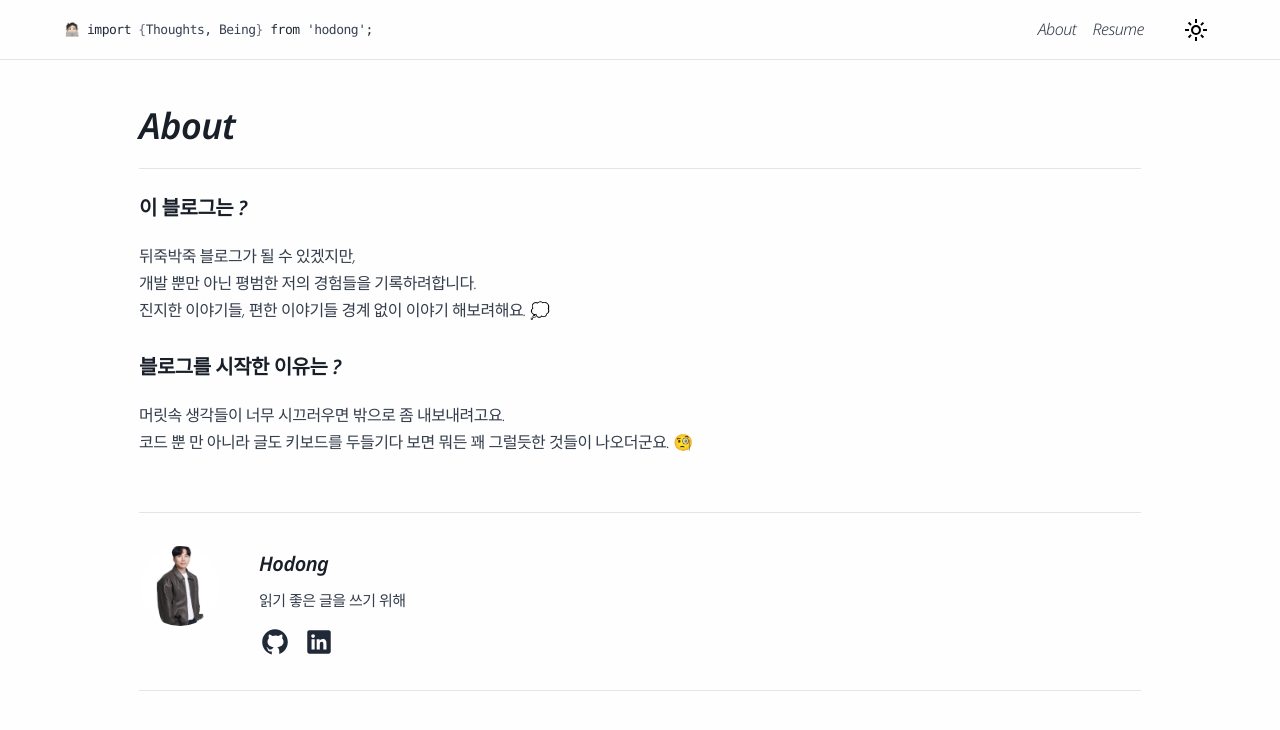
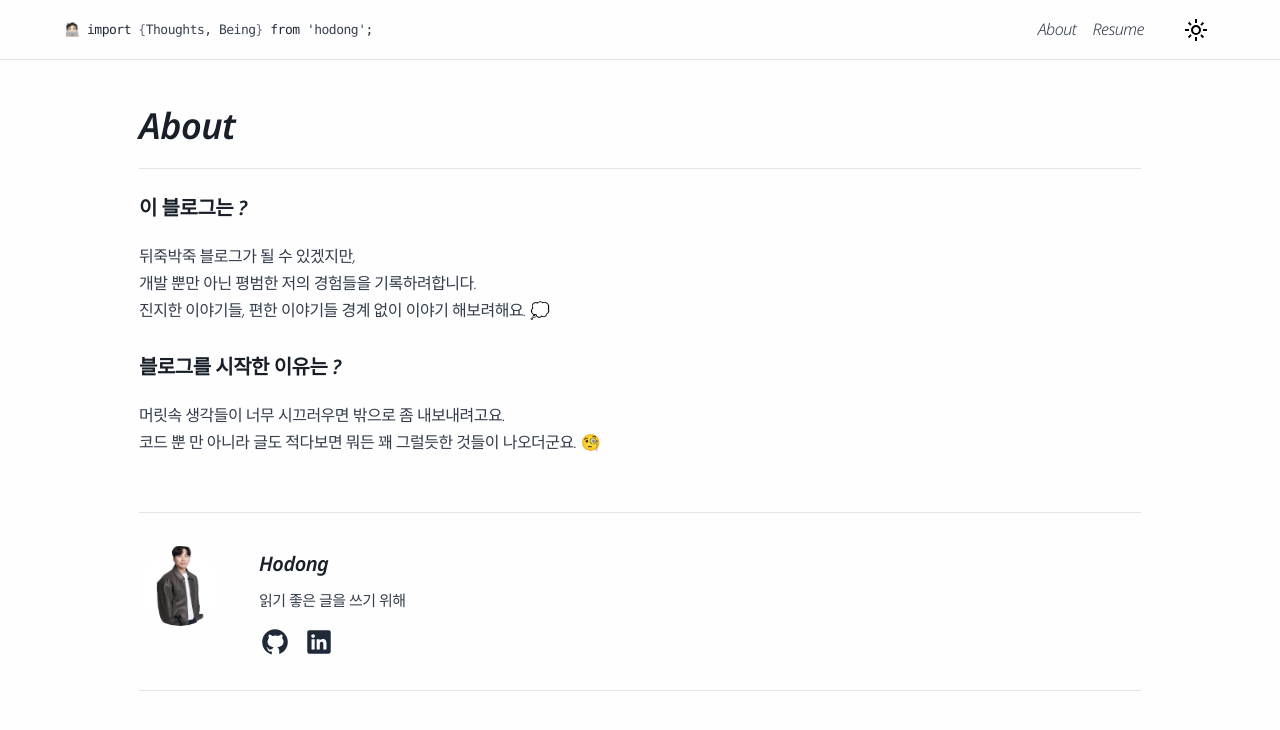
Before and after one commit to jeonghodong/blog, a Next.js app: page /about in a window 1280 px wide. Shown: the top 730 px of the page. Built offline with nearby package versions, Linux system fonts and the light colour scheme; a web font is replaced by a local one.

Commit message:
refactor: Modify About page blog motivation description

```diff
--- a/app/(route)/about/page.tsx
+++ b/app/(route)/about/page.tsx
@@ -17,7 +17,7 @@ const content = [
   },
   {
     title: "블로그를 시작한 이유는 ?",
-    description: ["머릿속 생각들이 너무 시끄러우면 밖으로 좀 내보내려고요.", "코드 뿐 만 아니라 글도 키보드를 두들기다 보면 뭐든 꽤 그럴듯한 것들이 나오더군요. 🧐"],
+    description: ["머릿속 생각들이 너무 시끄러우면 밖으로 좀 내보내려고요.", "코드 뿐 만 아니라 글도 적다보면 뭐든 꽤 그럴듯한 것들이 나오더군요. 🧐"],
   },
 ];
 
```
